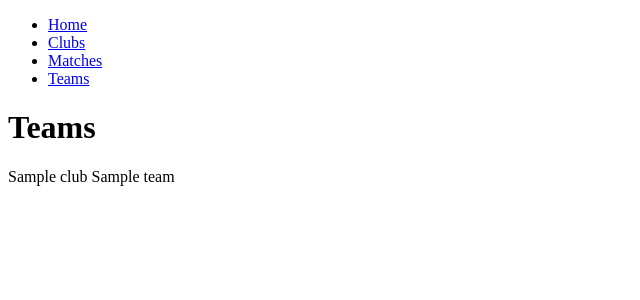
After one commit to calumcmccall/football_league_app, a Flask app: page /teams in a window 1280 px wide. The commit adds this page. Shown: the top 300 px of the page, without its empty margins (0-640 px from the left). Run offline with Flask 2, Linux system fonts and the light colour scheme; a database or web service that is not in the repository returns one stand-in record (values such as "Sample title"); some libraries are stand-ins or nearby versions.

Commit message:
teams backbone made

```diff
--- a/app/app.py
+++ b/app/app.py
@@ -2,11 +2,13 @@ from flask import Flask, render_template
 
 from controllers.clubs_controller import clubs_blueprint
 from controllers.matches_controller import matches_blueprint
+from controllers.teams_controller import teams_blueprint
 
 app = Flask(__name__)
 
 app.register_blueprint(clubs_blueprint)
 app.register_blueprint(matches_blueprint)
+app.register_blueprint(teams_blueprint)
 
 @app.route("/")
 def main():
--- /dev/null
+++ b/app/controllers/teams_controller.py
@@ -0,0 +1,52 @@
+from flask import Blueprint, Flask, redirect, render_template, request
+
+from models.team import Team
+import repositories.team_repository as team_repository
+import repositories.club_repository as club_repository
+
+teams_blueprint = Blueprint("teams", __name__)
+
+# INDEX
+@teams_blueprint.route("/teams")
+def teams():
+    teams = team_repository.select_all()
+    return render_template("teams/index.html", teams=teams)
+
+# NEW
+@teams_blueprint.route("/teams/new")
+def new_team():
+    clubs = club_repository.select_all()
+    return render_template("teams/new.htmls", clubs=clubs)
+
+# CREATE
+@teams_blueprint.route("/teams", methods=["POST"])
+def create_team():
+    team_name = request.form["team_name"]
+    club_id = request.form["club_id"]
+    club = club_repository.select(club_id)
+    new_team = Team(team_name, club)
+    team_repository.save(new_team)
+    return redirect("/teams")
+
+# EDIT
+@teams_blueprint.route("/teams/<id>/edit")
+def edit_team(id):
+    team = team_repository.select(id)
+    clubs = club_repository.select_all()
+    return render_template("teams/edit.html", team=team, clubs=clubs)
+
+# UPDATE
+@teams_blueprint.route("/teams/<id>", methods=["POST"])
+def update_team(id):
+    team_name = request.form["team_name"]
+    club_id = request.form["club_id"]
+    club = club_repository.select(club_id)
+    team = Team(team_name, club, id)
+    team_repository.update(team)
+    return redirect("/teams")
+
+# DELETE
+@teams_blueprint.route("/teams/<id>/delete", methods=["POST"])
+def delete_team(id):
+    team_repository.delete(id)
+    return redirect("/teams")
--- /dev/null
+++ b/app/models/team.py
@@ -0,0 +1,5 @@
+class Team:
+    def __init__(self, team_name, club, id=None):
+        self.team_name = team_name
+        self.club = club
+        self.id = id
--- /dev/null
+++ b/app/repositories/team_repository.py
@@ -0,0 +1,43 @@
+from db.run_sql import run_sql
+from models.team import Team
+
+from models.club import Club
+import repositories.club_repository as club_repository
+
+def select_all():
+    teams = []
+    sql = "SELECT * FROM teams"
+    results = run_sql(sql)
+    for result in results:
+        club = club_repository.select(result["club_id"])
+        team = Team(result["team_name"], club, result["id"])
+        teams.append(team)
+    return teams
+
+def select(id):
+    team = None
+    sql = "SELECT * FROM teams WHERE id = %s"
+    values = [id]
+    results = run_sql(sql, values)
+    if results:
+        result = results[0]
+        club = club_repository.select(result["club_id"])
+        team = Team(result["team_name"], club, result["id"])
+    return team
+
+def save(team):
+    sql = "INSERT INTO teams (team_name, club_id) VALUES (%s, %s) RETURNING id"
+    values = [team.team_name, team.club_id]
+    results = run_sql(sql, values)
+    id = results[0]["id"]
+    team.id = id
+
+def update(team):
+    sql = "UPDATE teams SET (team_name, club_id) = (%s, %s) WHERE id = %s"
+    values = [team.team_name, team.club_id, team.id]
+    run_sql(sql, values)
+
+def delete(id):
+    sql = "DELETE FROM teams WHERE id = %s"
+    values = [id]
+    run_sql(sql, values)
--- a/app/templates/base.html
+++ b/app/templates/base.html
@@ -12,6 +12,7 @@
             <li><a href="/">Home</a></li>
             <li><a href="/clubs">Clubs</a></li>
             <li><a href="/matches">Matches</a></li>
+            <li><a href="/teams">Teams</a></li>
         </ul>
     </nav>
 
--- /dev/null
+++ b/app/templates/teams/index.html
@@ -0,0 +1,14 @@
+{% extends 'base.html' %}
+{% block content %}
+
+    <h1>Teams</h1>
+
+    {% for team in teams %}
+
+        <div>
+            <p>{{ team.club.club_name }} {{ team.team_name }}</p>
+        </div>
+
+    {% endfor %}
+
+{% endblock content %}
```
